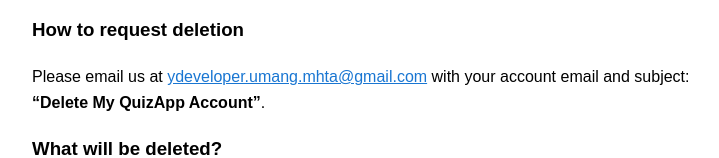
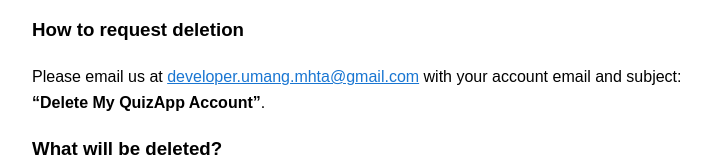
Before and after one commit to umangmht/account-deletion-info, a plain HTML site: page index.html in a window 1280 px wide. Shown: the part 143-301 px from the top of the page, without its empty margins (258-977 px from the left). Drawn offline with Linux system fonts and the light colour scheme.

Commit message:
Update index.html

```diff
--- a/index.html
+++ b/index.html
@@ -15,7 +15,7 @@
   <p>This page allows users of the <strong>QuizApp</strong> app to request account and data deletion.</p>
 
   <h3>How to request deletion</h3>
-  <p>Please email us at <a href="mailto:yourname@example.com">ydeveloper.umang.mhta@gmail.com</a> with your account email and subject: <strong>“Delete My QuizApp Account”</strong>.</p>
+  <p>Please email us at <a href="mailto:yourname@example.com">developer.umang.mhta@gmail.com</a> with your account email and subject: <strong>“Delete My QuizApp Account”</strong>.</p>
 
   <h3>What will be deleted?</h3>
   <ul>
```
